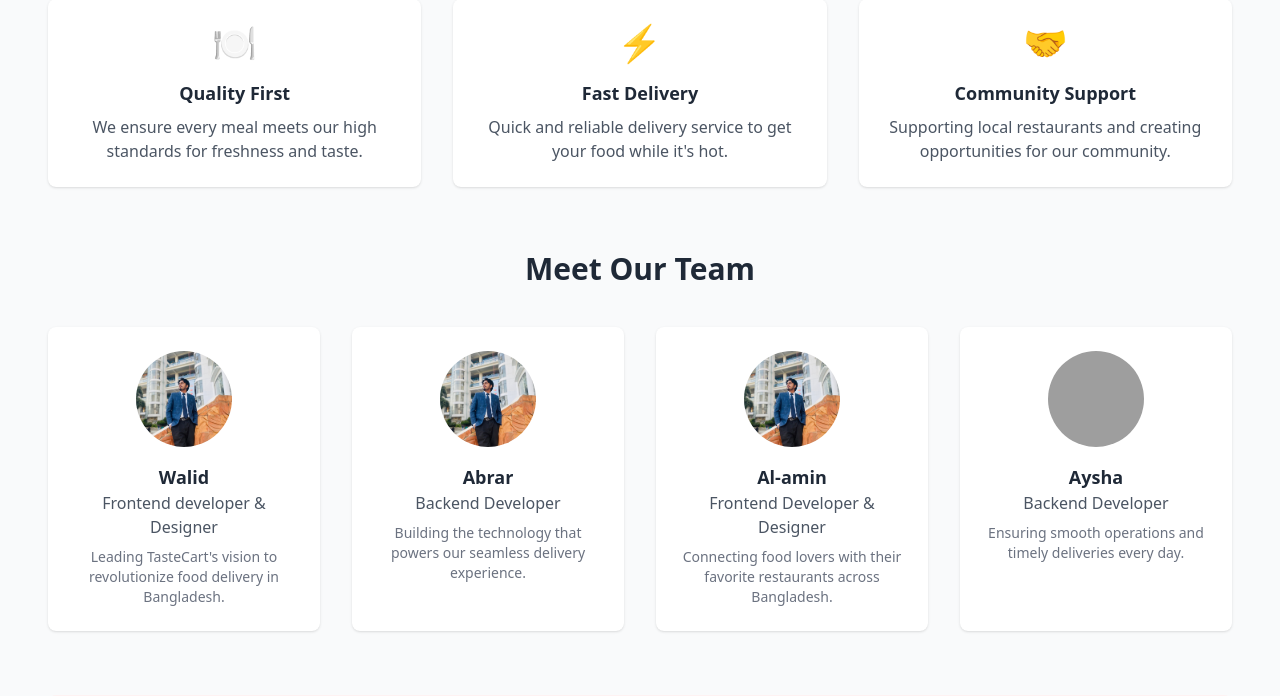
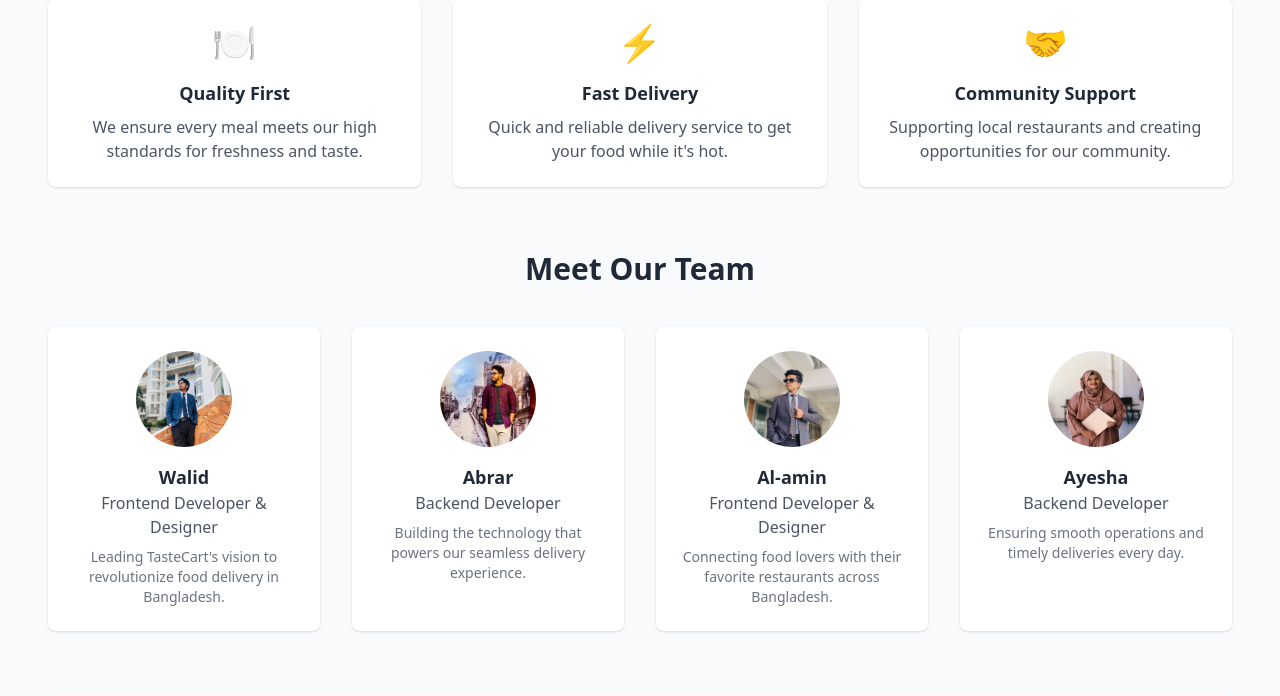
Before and after one commit to Walid5054/tastecart, a Django app: page /about in a window 1280 px wide. Shown: the part 825-1521 px from the top of the page. Run offline with Django 5.2, Linux system fonts and the light colour scheme; data that the repository does not hold is empty; some libraries are stand-ins or nearby versions; grey boxes are pictures that could not be loaded.

Commit message:
improved readability of UI and maintainability

```diff
--- a/templates/home/about_us.html
+++ b/templates/home/about_us.html
@@ -82,12 +82,12 @@ About Us{% endblock title %} {% block content %}
           class="bg-white rounded-lg shadow hover:shadow-lg transition p-6 text-center"
         >
           <img
-            src="/team_img/walid.jpg"
+            src={% static "img/walid.jpg" %}
             alt="Founder"
             class="w-24 h-24 rounded-full mx-auto mb-4"
           />
           <h3 class="font-bold text-lg">Walid</h3>
-          <p class="text-gray-600">Frontend developer & Designer</p>
+          <p class="text-gray-600">Frontend Developer & Designer</p>
           <p class="text-sm text-gray-500 mt-2">
             Leading TasteCart's vision to revolutionize food delivery in
             Bangladesh.
@@ -97,7 +97,7 @@ About Us{% endblock title %} {% block content %}
           class="bg-white rounded-lg shadow hover:shadow-lg transition p-6 text-center"
         >
           <img
-            src="/team_img/walid.jpg"
+            src={% static "img/abrar.jpg" %}
             alt="CTO"
             class="w-24 h-24 rounded-full mx-auto mb-4"
           />
@@ -112,7 +112,7 @@ About Us{% endblock title %} {% block content %}
           class="bg-white rounded-lg shadow hover:shadow-lg transition p-6 text-center"
         >
           <img
-            src="/team_img/walid.jpg"
+            src="{% static "img/ariyaan.jpg" %}"
             alt="Marketing"
             class="w-24 h-24 rounded-full mx-auto mb-4"
           />
@@ -127,11 +127,11 @@ About Us{% endblock title %} {% block content %}
           class="bg-white rounded-lg shadow hover:shadow-lg transition p-6 text-center"
         >
           <img
-            src="https://i.pravatar.cc/150?img=14"
+            src="{% static "img/ayesha.jfif" %}"
             alt="Operations"
             class="w-24 h-24 rounded-full mx-auto mb-4"
           />
-          <h3 class="font-bold text-lg">Aysha</h3>
+          <h3 class="font-bold text-lg">Ayesha</h3>
           <p class="text-gray-600">Backend Developer</p>
           <p class="text-sm text-gray-500 mt-2">
             Ensuring smooth operations and timely deliveries every day.
```
Also changed, not shown: db.sqlite3, static/img/abrar.jpg (added), static/img/ariyaan.jpg (added), static/img/ayesha.jfif (added), static/img/walid.jpg (renamed from team_img/walid.jpg).
